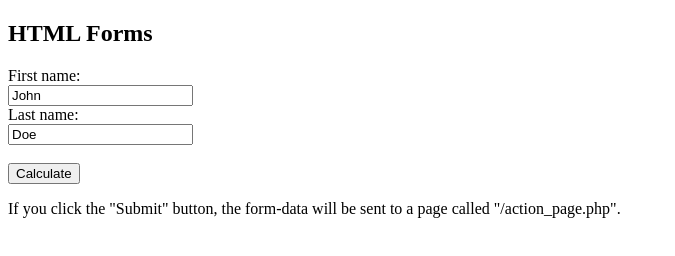
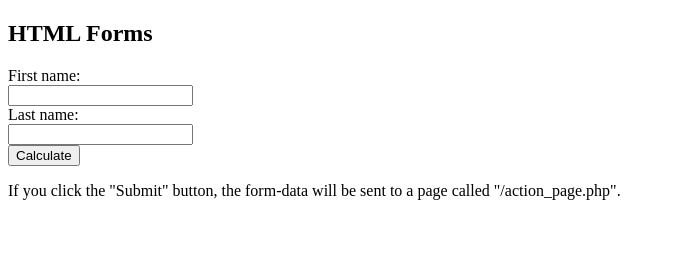
Before and after one commit to MarcAhoy/newsite, a plain HTML site: page index.html in a window 1280 px wide. Shown: the whole page, without its empty margins (0-675 px from the left). Drawn offline with Linux system fonts and the light colour scheme.

Commit message:
Update index.html

```diff
--- a/index.html
+++ b/index.html
@@ -6,9 +6,9 @@
 
 <form action="/action_page.php">
   <label for="fname">First name:</label><br>
-  <input type="text" id="fname" name="fname" value="John"><br>
+  <input type="text" id="fname" name="fname" value=""><br>
   <label for="lname">Last name:</label><br>
-  <input type="text" id="lname" name="lname" value="Doe"><br><br>
+  <input type="text" id="lname" name="lname" value=""><br>
   <input type="submit" value="Calculate">
 </form>
 
```
